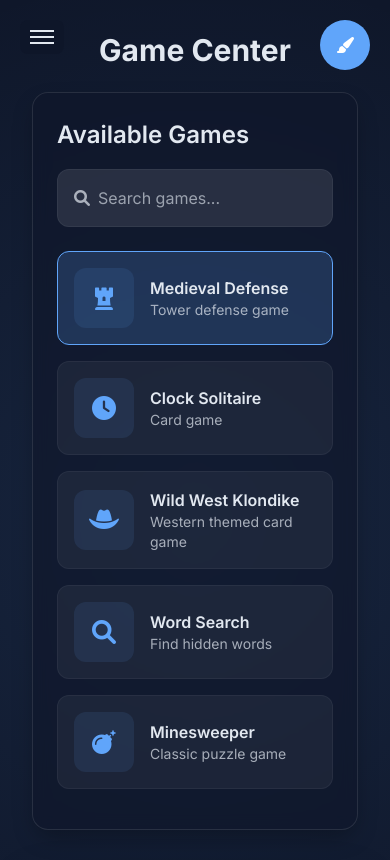
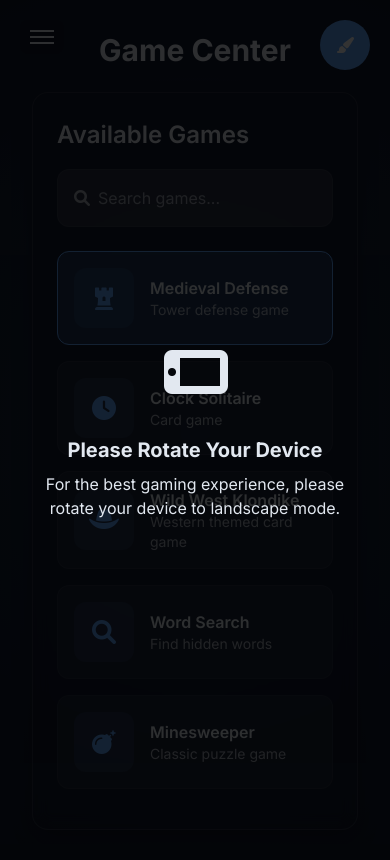
Before and after one commit to Soujash-123/LOL-MemeChat, a Flask app: page /game in a window 390 px wide. Shown: the top 860 px of the page. After the commit the page ends 762 px from the top, so only its background shows below. Run offline with Flask 3, Linux system fonts and the light colour scheme; parts of the project's set-up code (start-up, migrations or seed data) failed here and were passed over; some web fonts are replaced.

Commit message:
Update game.html

```diff
--- a/templates/game.html
+++ b/templates/game.html
@@ -186,6 +186,7 @@
         }
 
         .Interface-container {
+            display: none;
             flex: 3;
             height: 70vh;
             background: rgba(15, 23, 42, 0.6);
@@ -275,6 +276,53 @@
             opacity: 0.7;
         }
 
+        .back-button {
+            display: none;
+            margin-bottom: 1rem;
+            padding: 0.5rem 1rem;
+            background: rgba(96, 165, 250, 0.2);
+            border-radius: 8px;
+            cursor: pointer;
+            align-items: center;
+            gap: 0.5rem;
+            width: fit-content;
+            transition: all 0.3s ease;
+        }
+
+        .back-button:hover {
+            background: rgba(96, 165, 250, 0.3);
+        }
+
+        .orientation-message {
+            display: none;
+            position: fixed;
+            top: 0;
+            left: 0;
+            width: 100%;
+            height: 100%;
+            background: rgba(0, 0, 0, 0.8);
+            z-index: 1001;
+            align-items: center;
+            justify-content: center;
+            flex-direction: column;
+            text-align: center;
+            padding: 2rem;
+        }
+
+        .orientation-icon {
+            font-size: 4rem;
+            margin-bottom: 1rem;
+            animation: rotate 2s infinite;
+        }
+
+        @keyframes rotate {
+            0% { transform: rotate(0deg); }
+            25% { transform: rotate(90deg); }
+            50% { transform: rotate(90deg); }
+            75% { transform: rotate(0deg); }
+            100% { transform: rotate(0deg); }
+        }
+
         @media (min-width: 768px) {
             .vertical-nav {
                 left: 0;
@@ -294,10 +342,16 @@
 
             .gameList-container {
                 width: 30%;
+                display: block !important;
             }
 
             .Interface-container {
                 width: 70%;
+                display: block !important;
+            }
+
+            .back-button {
+                display: none !important;
             }
         }
 
@@ -307,7 +361,13 @@
             }
 
             .Interface-container {
-                height: 50vh;
+                height: 70vh;
+            }
+        }
+
+        @media (max-width: 640px) and (orientation: portrait) {
+            .orientation-check .orientation-message {
+                display: flex;
             }
         }
     </style>
@@ -346,7 +406,7 @@
                 <span>Create</span>
             </a>
             <a href="/moodboard" class="nav-link">
-                <i class="fas fa-pallete"></i>
+                <i class="fas fa-palette"></i>
                 <span>Moodboard</span>
             </a>
             <a href="/list_connect" class="nav-link">
@@ -374,7 +434,21 @@
     <main class="main-content">
         <h1 class="text-3xl font-bold mb-6 text-center">Game Center</h1>
 
+        <div class="orientation-message">
+            <div class="orientation-icon">
+                <i class="fas fa-mobile-alt"></i>
+            </div>
+            <h2 class="text-xl font-bold mb-2">Please Rotate Your Device</h2>
+            <p>For the best gaming experience, please rotate your device to landscape mode.</p>
+        </div>
+
         <div class="game-container">
+            <!-- Back button for mobile -->
+            <div class="back-button">
+                <i class="fas fa-arrow-left"></i>
+                <span>Back to Games</span>
+            </div>
+
             <!-- Game List Container -->
             <div class="gameList-container">
                 <h2 class="section-title">Available Games</h2>
@@ -506,9 +580,19 @@
         const burgerMenu = document.querySelector('.burger-menu');
         const nav = document.querySelector('.vertical-nav');
         const overlay = document.querySelector('.nav-overlay');
+        const backButton = document.querySelector('.back-button');
+        const gameListContainer = document.querySelector('.gameList-container');
+        const interfaceContainer = document.querySelector('.Interface-container');
 
         burgerMenu.addEventListener('click', toggleNav);
         overlay.addEventListener('click', closeNav);
+
+        // Back button functionality for mobile
+        backButton.addEventListener('click', () => {
+            gameListContainer.style.display = 'block';
+            interfaceContainer.style.display = 'none';
+            backButton.style.display = 'none';
+        });
 
         function toggleNav() {
             burgerMenu.classList.toggle('open');
@@ -526,7 +610,12 @@
         window.addEventListener('resize', () => {
             if (window.innerWidth >= 768) {
                 closeNav();
+                // Reset display for desktop view
+                gameListContainer.style.display = 'block';
+                interfaceContainer.style.display = 'block';
+                backButton.style.display = 'none';
             }
+            checkOrientation();
         });
 
         // Game selection functionality
@@ -539,6 +628,13 @@
                 // Load the selected game
                 const gameName = this.getAttribute('data-game');
                 loadGame(gameName);
+
+                // On mobile, show the game interface and hide the game list
+                if (window.innerWidth < 768) {
+                    gameListContainer.style.display = 'none';
+                    interfaceContainer.style.display = 'block';
+                    backButton.style.display = 'flex';
+                }
             });
         });
 
@@ -641,16 +737,47 @@
             });
         }
 
+        // Check device orientation
+        function checkOrientation() {
+            if (window.innerWidth <= 640 && window.innerHeight > window.innerWidth) {
+                // Portrait mode on small devices
+                document.body.classList.add('orientation-check');
+            } else {
+                document.body.classList.remove('orientation-check');
+            }
+        }
+
         // Initialize
         document.addEventListener('DOMContentLoaded', () => {
             initializeTheme();
             setupThemeListeners();
+
+            // Initial setup for mobile
+            if (window.innerWidth < 768) {
+                interfaceContainer.style.display = 'none';
+                gameListContainer.style.display = 'block';
+            } else {
+                // Desktop view
+                interfaceContainer.style.display = 'block';
+                gameListContainer.style.display = 'block';
+            }
+
+            // Check orientation
+            checkOrientation();
+
+            // Listen for orientation changes
+            window.addEventListener('orientationchange', checkOrientation);
         });
 
         // Logout function
         function logout() {
             window.location.href = '/logout';
         }
+
+        function navigateToProfile(event) {
+            event.preventDefault();
+            window.location.href = '/profile';
+        }
     </script>
 </body>
 </html>
```
